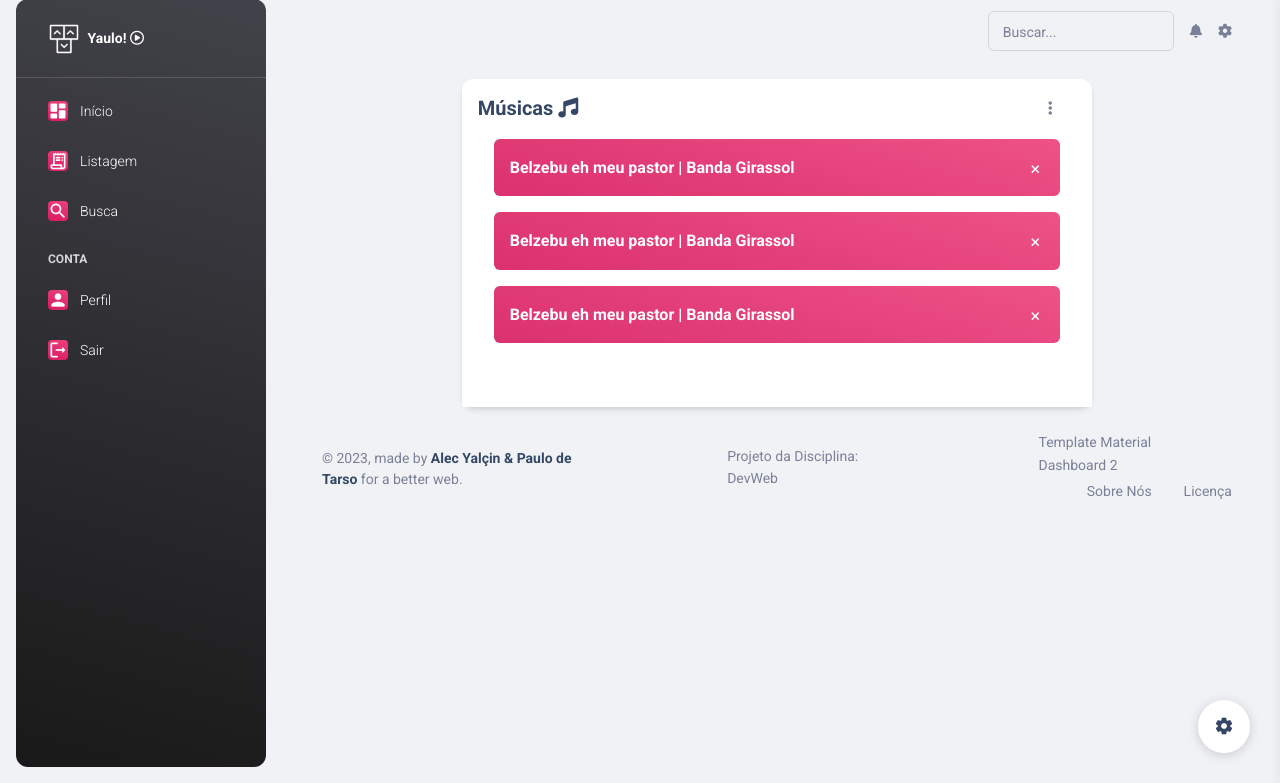
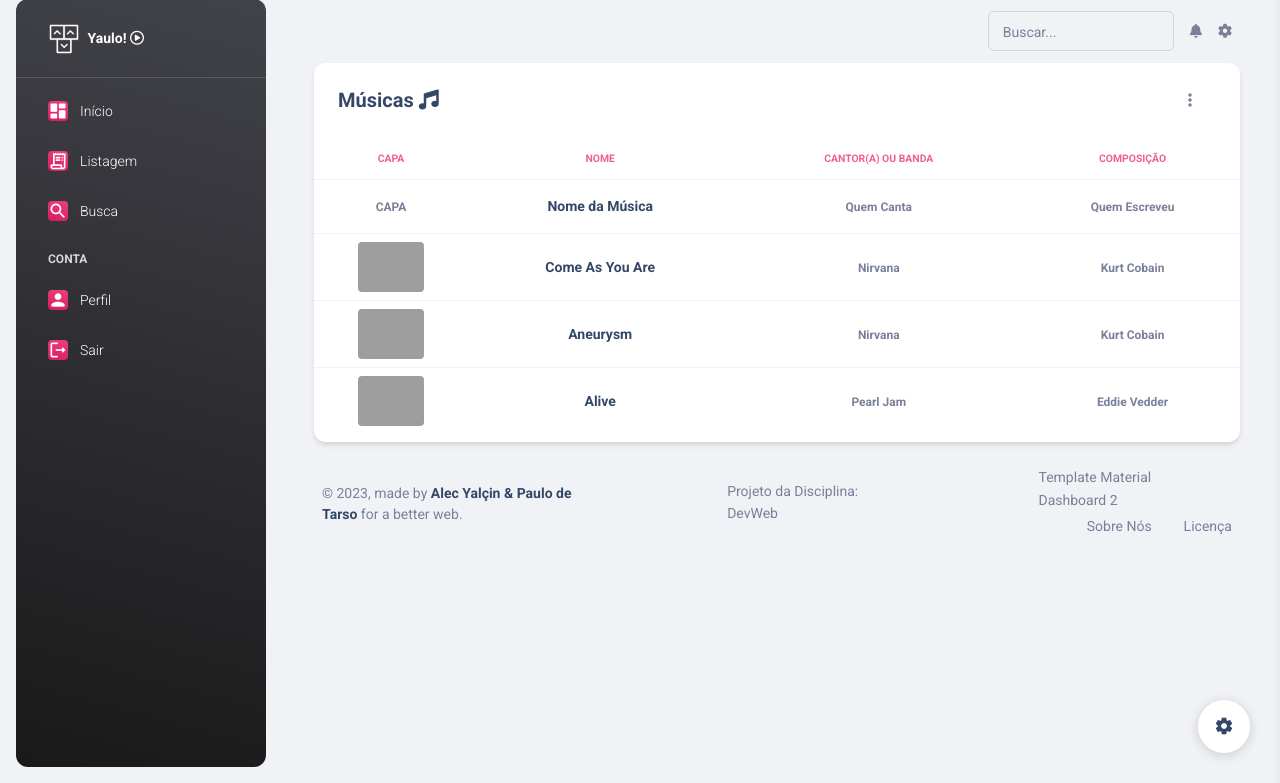
Before and after one commit to AlecYalcin/CadastroMusicas, a Django app: page /list/ in a window 1280 px wide; the page is wider, and only the part inside the window is pictured. Shown: the part 17-800 px from the top of that part. Run offline with Django 4.2, Linux system fonts and the light colour scheme; a user stored in the database is signed in; some libraries are stand-ins or nearby versions; grey boxes are pictures that could not be loaded.

Commit message:
html da TABELA das Músicas finalizada

```diff
--- a/Listagem/templates/pages/listagem.html
+++ b/Listagem/templates/pages/listagem.html
@@ -2,49 +2,122 @@
 
 {% block content %}
 
-<div class="row">
-  <div class="col-lg-8 col-md-10 mx-auto">
-    <div class="card mt-4">
-      <div class="card-header p-3">
   {% if user.is_authenticated %}
 
+    <div class="card mx-3 mt-2">
+      <div class="card-header pb-0">
         <div class="row">
+          <div class="col-lg-6 col-7">
             <h5 class="col-sm-10 mb-0">Músicas <i class="fa-solid fa-music"></i></h5>
-
-            <div class="col-sm-2 col-5 my-auto text-end">
+          </div>
+          <div class="col-lg-6 col-5 my-auto text-end">
             <div class="dropdown float-lg-end pe-4">
               <a class="cursor-pointer" id="dropdownTable" data-bs-toggle="dropdown" aria-expanded="false">
                 <i class="fa fa-ellipsis-v text-secondary"></i>
               </a>
               <ul class="dropdown-menu px-2 py-3 ms-sm-n4 ms-n5" aria-labelledby="dropdownTable">
-                  <li><a class="dropdown-item border-radius-md" href="javascript:;">Alterar</a></li>
+                <li><a class="dropdown-item border-radius-md" href="javascript:;">Adicionar Música</a></li>
               </ul>
             </div>
           </div>
         </div>
+      </div>
+      <div class="card-body px-0 pb-2">
 
-          <div class="card-body p-3 pb-0" style="font-weight:bold">
-            <div class="alert alert-primary alert-dismissible text-white" role="alert" style="opacity:90%">
-              <span class="text-md">Belzebu eh meu pastor | Banda Girassol</span>
-              <button type="button" class="btn-close text-lg py-3 opacity-10" data-bs-dismiss="alert" aria-label="Close">
-                <span aria-hidden="true">&times;</span>
-              </button>
+        <!-- TABELA -->
+        <div class="table-responsive">
+          <table class="table align-items-center mb-0">
+            <thead>
+              <tr>
+                <th class="text-center text-uppercase text-primary text-xxs font-weight-bolder opacity-7">Capa</th>
+                <th class="text-center text-uppercase text-primary text-xxs font-weight-bolder opacity-7">Nome</th>
+                <th class="text-center text-uppercase text-primary text-xxs font-weight-bolder opacity-7">Cantor(a) ou Banda</th>
+                <th class="text-center text-uppercase text-primary text-xxs font-weight-bolder opacity-7">Composição</th>
+              </tr>
+            </thead>
+            <tbody>
+
+              <tr>
+                <td class="align-middle text-center text-sm">
+                  <span class="text-xs font-weight-bold">CAPA</span>
+                </td>
+                <td>
+                  <div class="align-middle text-center fw-bold mb-0 p-2">
+                    <h6 class="mb-0 text-sm">Nome da Música</h6>
                   </div>
-            <div class="alert alert-primary alert-dismissible text-white" role="alert" style="opacity:90%">
-              <span class="text-md">Belzebu eh meu pastor | Banda Girassol</span>
-              <button type="button" class="btn-close text-lg py-3 opacity-10" data-bs-dismiss="alert" aria-label="Close">
-                <span aria-hidden="true">&times;</span>
-              </button>
+                </td>
+                <td class="align-middle text-center text-sm">
+                  <span class="text-xs font-weight-bold">Quem Canta</span>
+                </td>
+                <td class="align-middle text-center text-sm">
+                  <span class="text-xs font-weight-bold">Quem Escreveu</span>
+                </td>
+              </tr>
+
+              <tr>
+                <td class="align-middle justify-content-center px-auto">
+                  <div class="text-center">
+                    <img class="img-fluid rounded mx-auto" style="height:50px;" src="https://cdn.arstechnica.net/wp-content/uploads/2021/08/nevermind-800x800.jpg">
                   </div>
-            <div class="alert alert-primary alert-dismissible text-white" role="alert" style="opacity:90%">
-              <span class="text-md">Belzebu eh meu pastor | Banda Girassol</span>
-              <button type="button" class="btn-close text-lg py-3 opacity-10" data-bs-dismiss="alert" aria-label="Close">
-                <span aria-hidden="true">&times;</span>
-              </button>
+                </td>
+                <td>
+                  <div class="align-middle text-center fw-bold mb-0 p-2">
+                    <h6 class="mb-0 text-sm">Come As You Are</h6>
+                  </div>
+                </td>
+                <td class="align-middle text-center text-sm">
+                  <span class="text-xs font-weight-bold">Nirvana</span>
+                </td>
+                <td class="align-middle text-center text-sm">
+                  <span class="text-xs font-weight-bold">Kurt Cobain</span>
+                </td>
+              </tr>
+
+              <tr>
+                <td class="align-middle justify-content-center px-auto">
+                  <div class="text-center">
+                    <img class="img-fluid rounded mx-auto" style="height:50px;"
+                    src="https://cdns-images.dzcdn.net/images/cover/6ca145561feaf750192c8c5a4eca1b38/500x500.jpg">
+                  </div>
+                </td>
+                <td>
+                  <div class="align-middle text-center fw-bold mb-0 p-2">
+                    <h6 class="mb-0 text-sm">Aneurysm</h6>
+                  </div>
+                </td>
+                <td class="align-middle text-center text-sm">
+                  <span class="text-xs font-weight-bold">Nirvana</span>
+                </td>
+                <td class="align-middle text-center text-sm">
+                  <span class="text-xs font-weight-bold">Kurt Cobain</span>
+                </td>
+              </tr>
+
+              <tr>
+                <td class="align-middle justify-content-center px-auto">
+                  <div class="text-center">
+                    <img class="img-fluid rounded mx-auto" style="height:50px;"
+                    src="https://www.grayflannelsuit.net/blog/wp-content/uploads/2011/01/Pearl-Jam-Ten.jpg">
+                  </div>
+                </td>
+                <td>
+                  <div class="align-middle text-center fw-bold mb-0 p-2">
+                    <h6 class="mb-0 text-sm">Alive</h6>
+                  </div>
+                </td>
+                <td class="align-middle text-center text-sm">
+                  <span class="text-xs font-weight-bold">Pearl Jam</span>
+                </td>
+                <td class="align-middle text-center text-sm">
+                  <span class="text-xs font-weight-bold">Eddie Vedder</span>
+                </td>
+              </tr>
+
+            </tbody>
+          </table>
         </div>
       </div>
-
-          <div class="card-body px-0 pb-2"></div>
+    </div>
 
   {% else %}
 
@@ -53,9 +126,4 @@
 
   {% endif %}
 
-      </div>
-    </div>
-
-  </div>
-
 {% endblock %}
```
Lines whose indentation alone changed are shown as unchanged.
